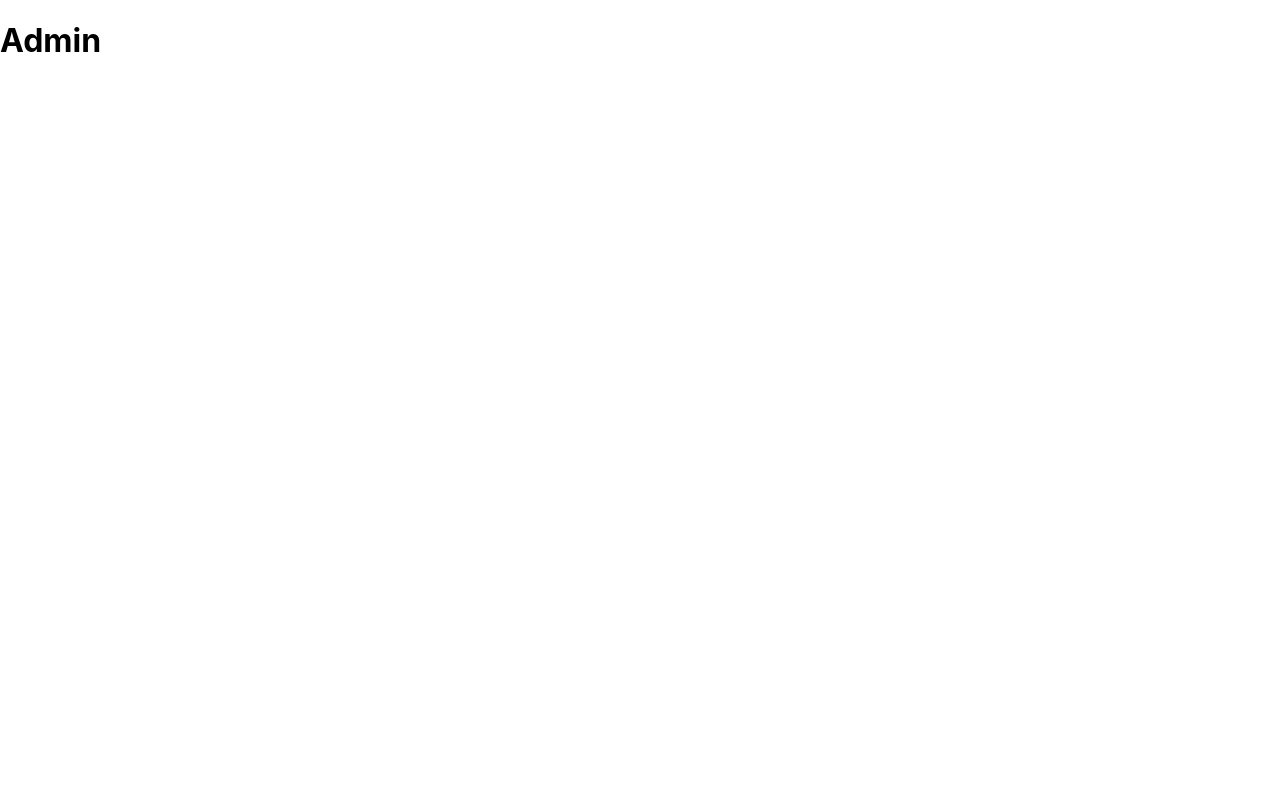
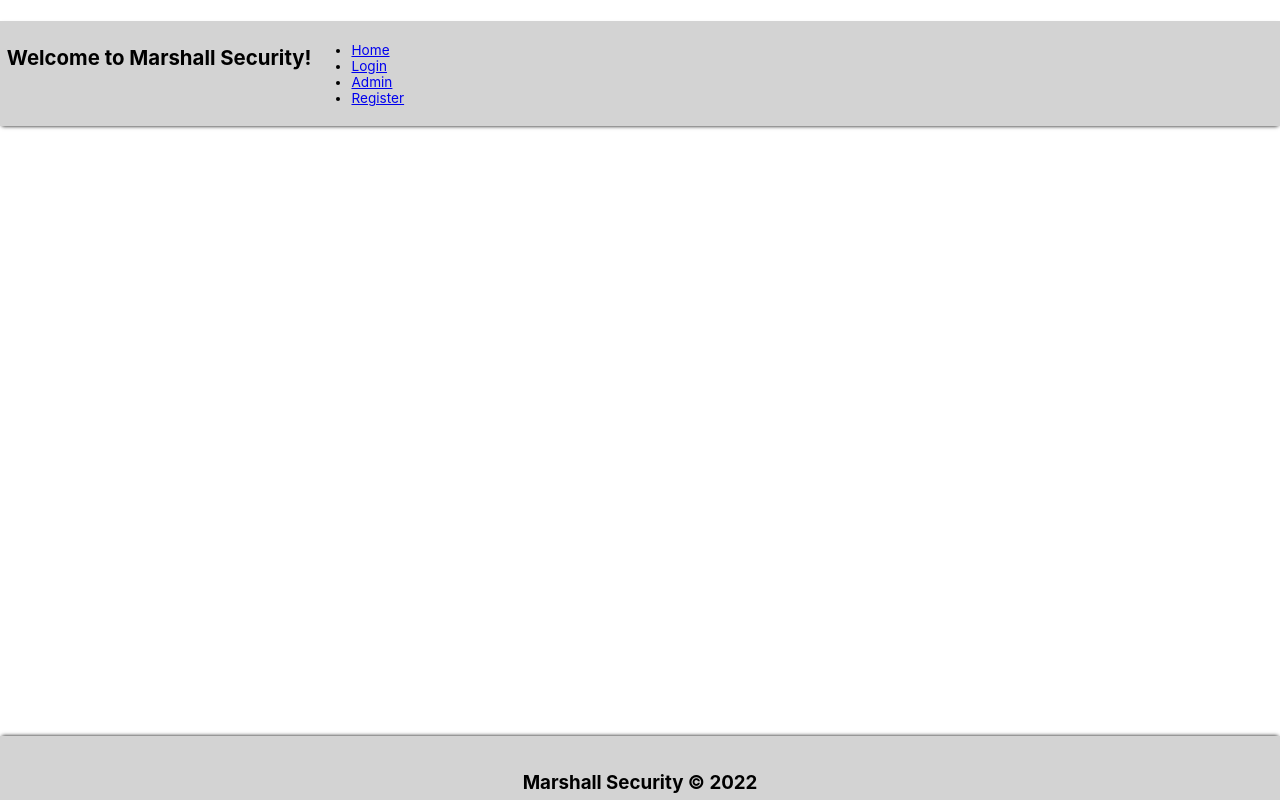
Before and after one commit to nickablan/MarshallSecurity, a React (Create React App) app: page /admin in a window 1280 px wide. Built offline with nearby package versions, Linux system fonts and the light colour scheme.

Commit message:
fixed localhost address issue

```diff
--- a/package.json
+++ b/package.json
@@ -13,7 +13,7 @@
     "web-vitals": "^2.1.4"
   },
   "scripts": {
-    "start": "react-scripts start",
+    "start": "PORT=3000 react-scripts start",
     "build": "react-scripts build",
     "test": "react-scripts test",
     "eject": "react-scripts eject"
--- a/src/App.js
+++ b/src/App.js
@@ -14,12 +14,12 @@ const App = () => {
         <div>
             <BrowserRouter>
                 <Routes>
-                    <Route path='/' element={<Layout />} />
-                    <Route path='/nickablan/MarshallSecurit/' element={<Layout />} />
-                    <Route exact path="/nickablan/MarshallSecurit" element={<Home />} />
-                    <Route path="/login" element ={<Login />}/>
-                    <Route path="/register" element={<Register />}/>
-                    <Route path="/admin" element={<Admin />}/>
+                    <Route path="/" element={<Layout />}>
+                      <Route exact path="/" element={<Home />} />
+                      <Route path="/login" element ={<Login />}/>
+                      <Route path="/register" element={<Register />}/>
+                      <Route path="/admin" element={<Admin />}/>
+                    </Route>
                 </Routes>
             </BrowserRouter>
         </div>
--- a/src/components/Admin/admin.js
+++ b/src/components/Admin/admin.js
@@ -1,8 +1,9 @@
 import React from 'react'
 
 const Admin = () => {
+    console.log('displaying admin page')
     return (
-        <div className="welcome">
+        <div className="admin">
             <h1>Admin</h1>
             <div>
 
--- a/src/components/Home/home.js
+++ b/src/components/Home/home.js
@@ -1,6 +1,7 @@
 import React from "react"
 
 const Home = () => {
+    console.log('displaying home page')
     return (
         <div className="welcome">
             <h1>Marshall Security home page</h1>
--- a/src/components/Layout/layout.js
+++ b/src/components/Layout/layout.js
@@ -1,13 +1,14 @@
 import { Outlet, Link } from "react-router-dom"
 
 const Layout = () => {
+    console.log('displaying layout page')
     return (
-        <div>
+        <div className="layout">
             <nav>
             <h1>Welcome to Marshall Security!</h1>
                 <ul>
                     <li>
-                        <Link to="/nickablan/MarshallSecurit">Home</Link>
+                        <Link to="/">Home</Link>
                     </li>
                     <li>
                         <Link to="/login">Login</Link>
@@ -15,9 +16,9 @@ const Layout = () => {
                     <li>
                         <Link to="/admin">Admin</Link>
                     </li>
-                    {/* <li>
-                        <Link to="/">Home</Link>
-                    </li> */}
+                    <li>
+                        <Link to="/register">Register</Link>
+                    </li>
                 </ul>
             </nav>
             <Outlet />
--- a/src/components/Login/login.js
+++ b/src/components/Login/login.js
@@ -1,8 +1,9 @@
 import React from 'react'
 
 const Login = () => {
+    console.log('displaying login page')
     return (
-        <div className="welcome">
+        <div className="login">
             <h1>Login</h1>
             <div>
 
--- a/src/components/Login/register.js
+++ b/src/components/Login/register.js
@@ -1,8 +1,9 @@
 import React from 'react'
 
 const Register = () => {
+    console.log('displaying register page')
     return (
-        <div className="welcome">
+        <div className="register">
             <h1>Register</h1>
             <div>
 
```
